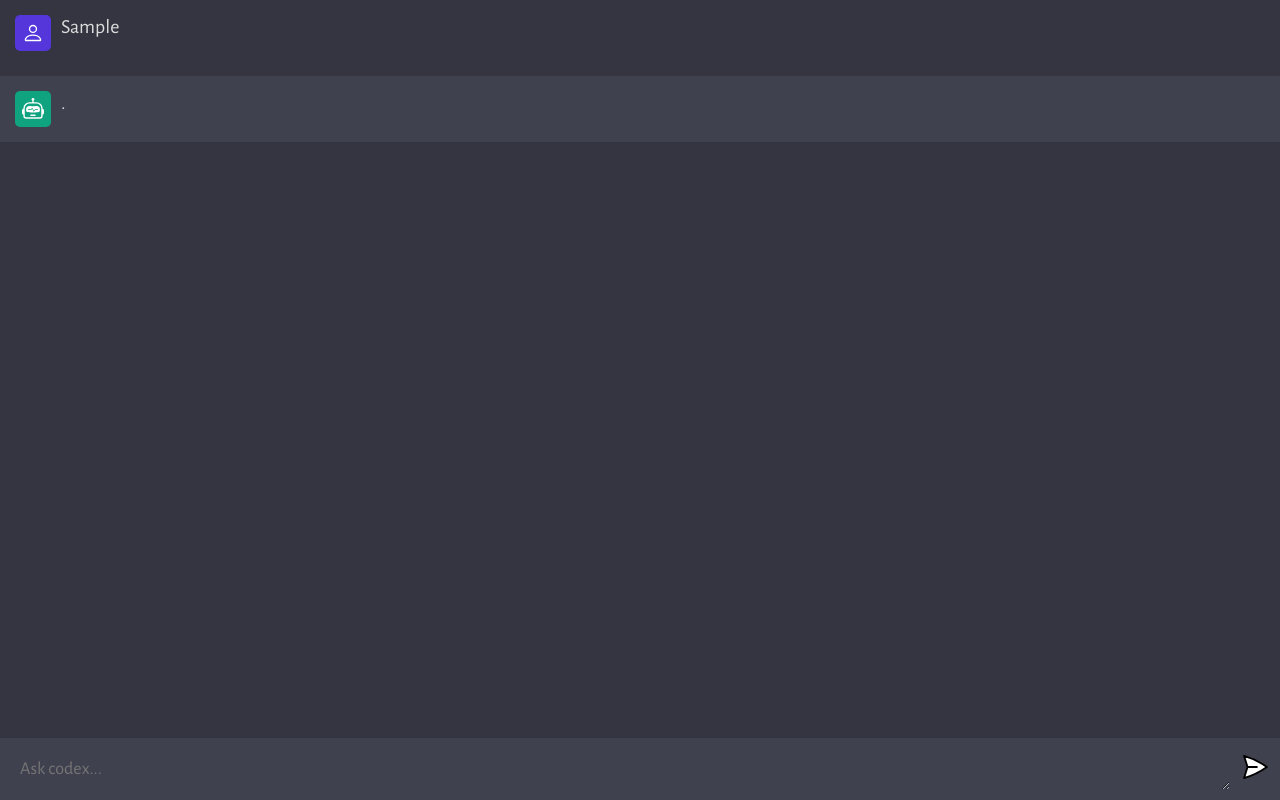
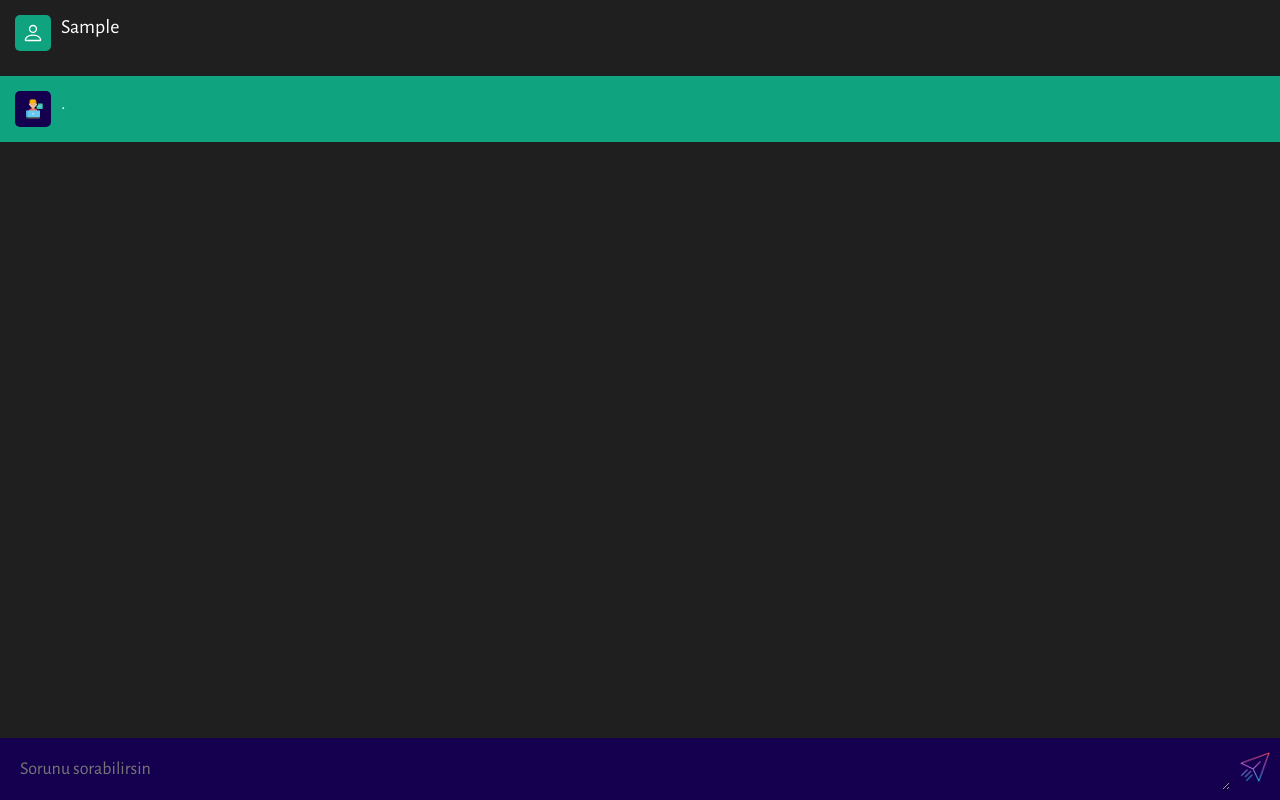
Before and after one commit to ahmettopak/coder_bot, a website built with Vite: page client/index.html in a window 1280 px wide. Both pictures are taken after typing "Sample" into the empty fields and a click on the button 1255 px from the left and 769 px from the top of the page. Built offline with nearby package versions, Linux system fonts and the light colour scheme; no server answers.

Commit message:
Style edit

```diff
--- a/client/index.html
+++ b/client/index.html
@@ -3,19 +3,18 @@
 
 <head>
   <meta charset="UTF-8" />
-  <link rel="icon" type="image/svg+xml" href="favicon.ico" />
+  <link rel="icon" type="image/svg+xml" href="icon.ico" />
   <meta name="viewport" content="width=device-width, initial-scale=1.0" />
-  <title>Codex - Your AI</title>
+  <title>Ahmet TOPAK - Your AI</title>
   <link rel="stylesheet" href="style.css" />
 </head>
 
 <body>
   <div id="app">
     <div id="chat_container"></div>
-
     <form>
-      <textarea name="prompt" rows="1" cols="1" placeholder="Ask codex..."></textarea>
-      <button type="submit"><img src="assets/send.svg" alt="send" />
+      <textarea name="prompt" rows="1" cols="1" placeholder="Sorunu sorabilirsin"></textarea>
+      <button type="submit"><img src="assets/colorSend.png" alt="send" />
     </form>
   </div>
 
--- a/client/script.js
+++ b/client/script.js
@@ -1,4 +1,4 @@
-import bot from './assets/bot.svg'
+import bot from './assets/icon.png'
 import user from './assets/user.svg'
 
 const form = document.querySelector('form')
--- a/client/style.css
+++ b/client/style.css
@@ -8,13 +8,13 @@
 }
 
 body {
-  background: #343541;
+  background: #000000;
 }
 
 #app {
   width: 100vw;
   height: 100vh;
-  background: #343541;
+  background: #1f1f1f;
 
   display: flex;
   flex-direction: column;
@@ -50,7 +50,7 @@ body {
 }
 
 .ai {
-  background: #40414F;
+  background: #10a37f;
 }
 
 .chat {
@@ -69,7 +69,7 @@ body {
   height: 36px;
   border-radius: 5px;
 
-  background: #5436DA;
+  background: #10a37f;
 
   display: flex;
   justify-content: center;
@@ -77,7 +77,7 @@ body {
 }
 
 .ai .profile {
-  background: #10a37f;
+  background: #150050;
 }
 
 .profile img {
@@ -89,18 +89,11 @@ body {
 .message {
   flex: 1;
 
-  color: #dcdcdc;
+  color: #ffffff;
   font-size: 20px;
 
   max-width: 100%;
   overflow-x: scroll;
-
-  /*
-   * white space refers to any spaces, tabs, or newline characters that are used to format the CSS code
-   * specifies how white space within an element should be handled. It is similar to the "pre" value, which tells the browser to treat all white space as significant and to preserve it exactly as it appears in the source code.
-   * The pre-wrap value allows the browser to wrap long lines of text onto multiple lines if necessary.
-   * The default value for the white-space property in CSS is "normal". This tells the browser to collapse multiple white space characters into a single space, and to wrap text onto multiple lines as needed to fit within its container.
-  */
   white-space: pre-wrap;
 
   -ms-overflow-style: none;
@@ -117,7 +110,7 @@ form {
   max-width: 1280px;
   margin: 0 auto;
   padding: 10px;
-  background: #40414F;
+  background: #150050;
 
   display: flex;
   flex-direction: row;
```
Also changed, not shown: client/assets/colorSend.png (added), client/assets/icon.png (added), client/public/favicon.ico (deleted), client/public/icon.ico (added).
